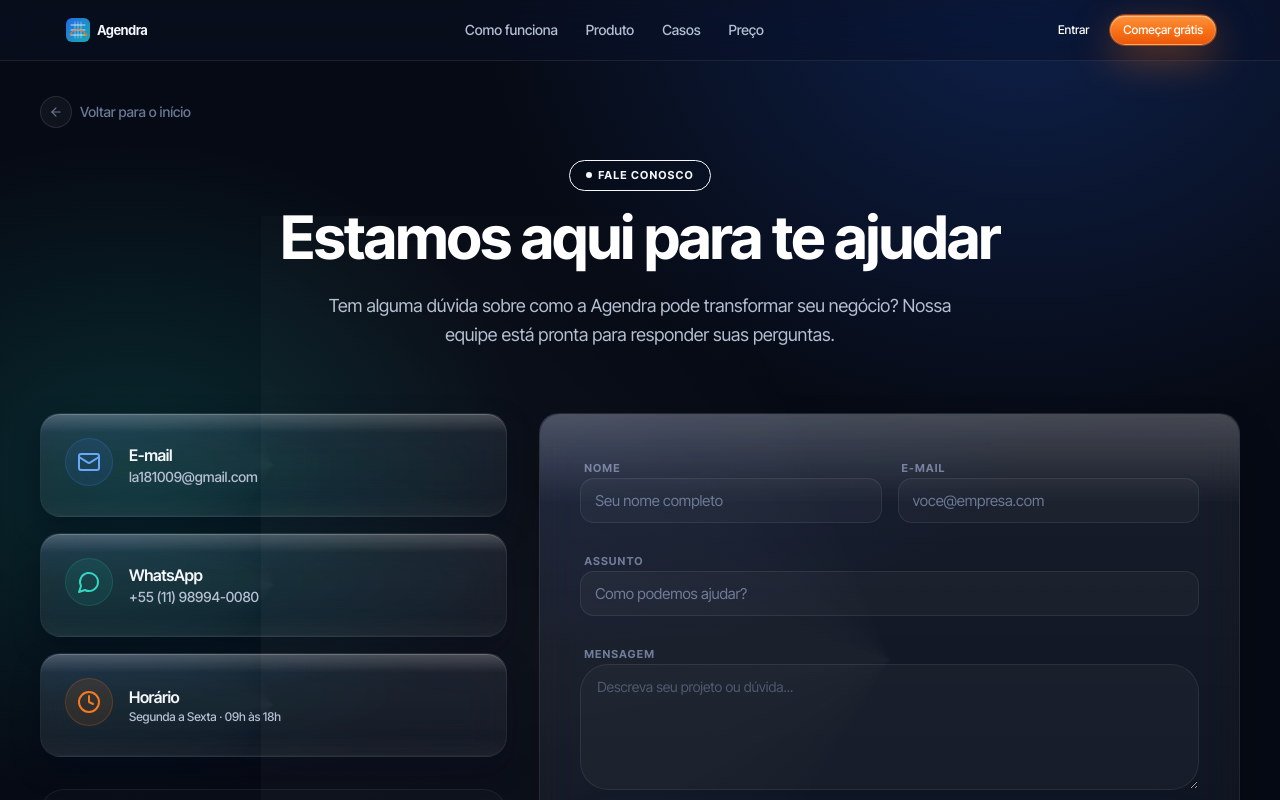
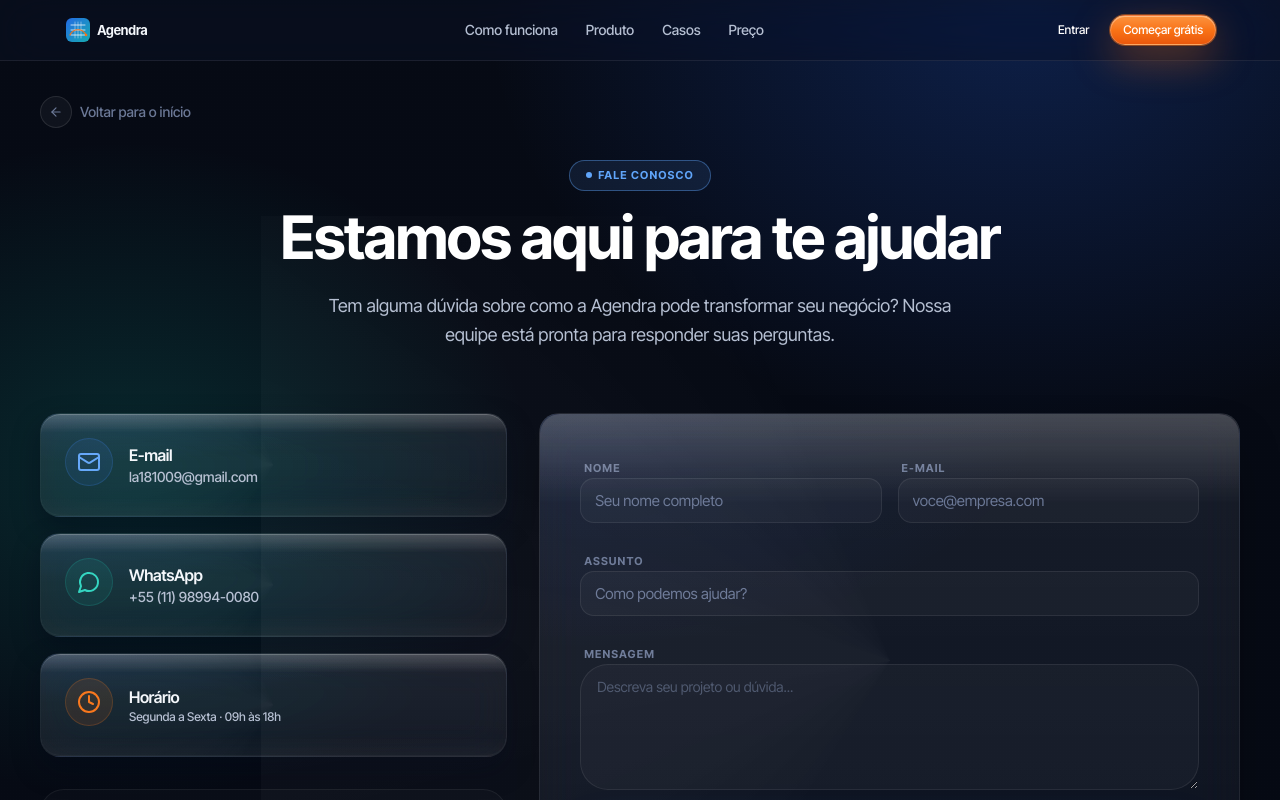
Before and after one commit to gomeslxy/Agendra, a Next.js app: page /contato in a window 1280 px wide. Shown: the top 800 px of the page. Built offline with nearby package versions, Linux system fonts and the light colour scheme.

Commit message:
feat: add contact page with form submission and create inbox client component

```diff
--- a/app/(app)/inbox/inbox-client.tsx
+++ b/app/(app)/inbox/inbox-client.tsx
@@ -10,6 +10,7 @@ import { Input } from "@/components/ui/input";
 import { ChatBubble } from "@/components/app/chat-bubble";
 import { HEAT_GRADIENT, HEAT_LABEL } from "@/lib/constants";
 import { stagger } from "@/components/motion/variants";
+import { cn } from "@/lib/utils";
 import type { Lead, Message } from "@/lib/types/database";
 import { sendNote, takeOverLead } from "./actions";
 
--- a/app/contato/page.tsx
+++ b/app/contato/page.tsx
@@ -96,7 +96,7 @@ export default function ContatoPage() {
               animate={{ opacity: 1, y: 0 }}
               transition={{ duration: 0.6 }}
             >
-              <Badge variant="blue" className="mb-4 px-4 py-1.5 text-[11px] font-bold uppercase tracking-widest rounded-full">
+              <Badge variant="cold" className="mb-4 px-4 py-1.5 text-[11px] font-bold uppercase tracking-widest rounded-full">
                 Fale Conosco
               </Badge>
               <h1 className="text-4xl md:text-6xl font-bold tracking-tight text-white mb-6">
```
